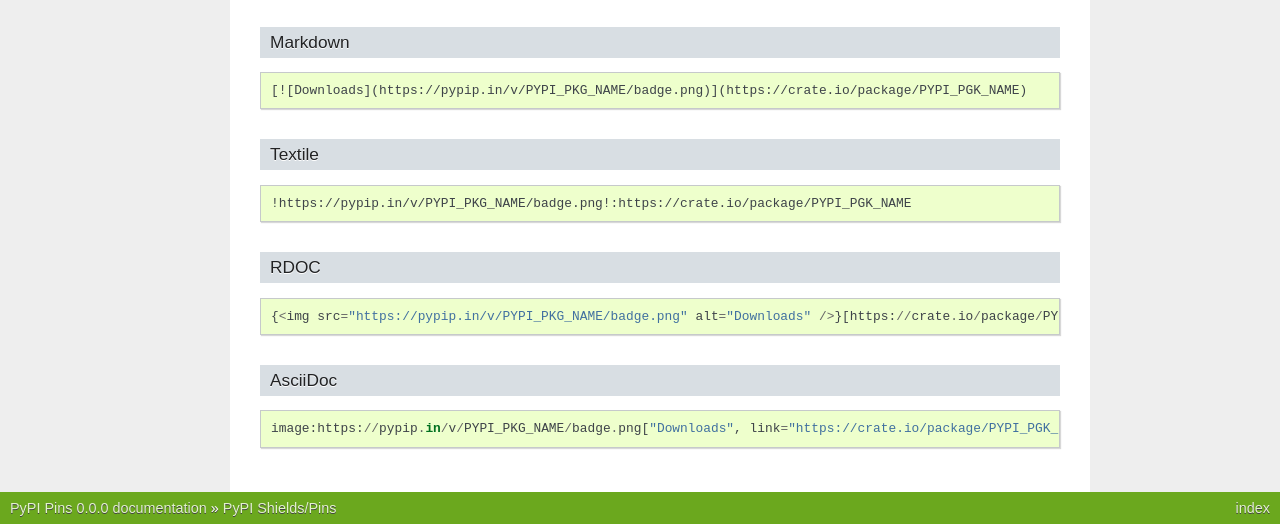
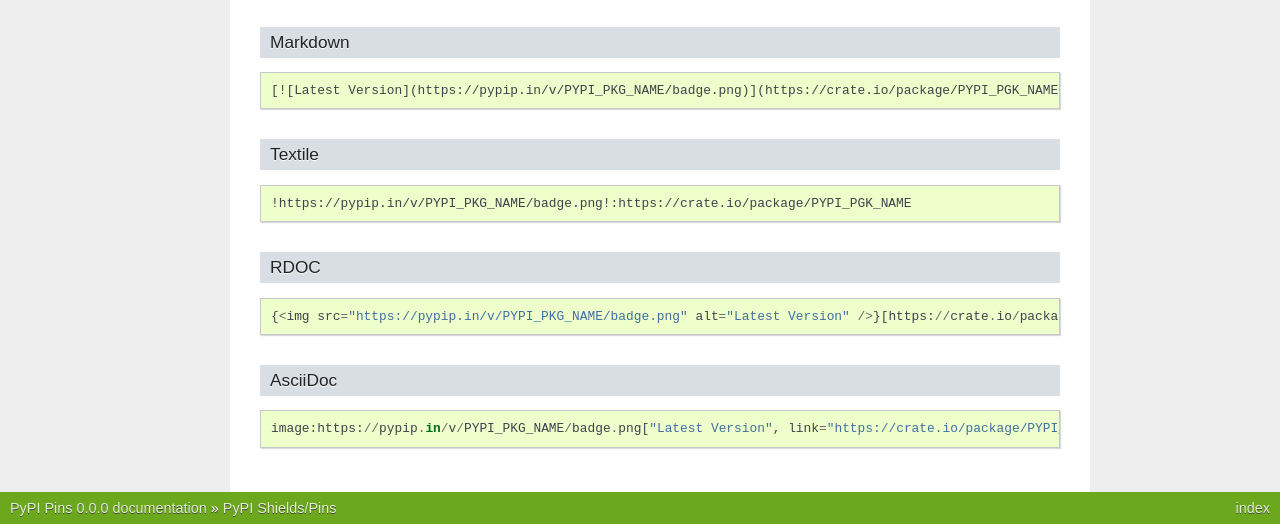
Before and after one commit to badges/pypipins, a Sphinx documentation site: the page built from docs/source/index.rst, in a window 1280 px wide. Shown: the part 1765-2289 px from the top of the page. Built offline with Sphinx 7.4.7, drawn with Linux system fonts in a browser that asks for light colours.

Commit message:
Fix incorrect alt text for version badge examples

```diff
--- a/docs/source/index.rst
+++ b/docs/source/index.rst
@@ -103,7 +103,7 @@
 ~~~~~~~~
 ::
 
-    [![Downloads](https://pypip.in/v/PYPI_PKG_NAME/badge.png)](https://crate.io/package/PYPI_PGK_NAME)
+    [![Latest Version](https://pypip.in/v/PYPI_PKG_NAME/badge.png)](https://crate.io/package/PYPI_PGK_NAME)
 
 Textile
 ~~~~~~~
@@ -115,10 +115,10 @@
 ~~~~
 ::
 
-    {<img src="https://pypip.in/v/PYPI_PKG_NAME/badge.png" alt="Downloads" />}[https://crate.io/package/PYPI_PGK_NAME]
+    {<img src="https://pypip.in/v/PYPI_PKG_NAME/badge.png" alt="Latest Version" />}[https://crate.io/package/PYPI_PGK_NAME]
 
 AsciiDoc
 ~~~~~~~~
 ::
 
-    image:https://pypip.in/v/PYPI_PKG_NAME/badge.png["Downloads", link="https://crate.io/package/PYPI_PGK_NAME"]
+    image:https://pypip.in/v/PYPI_PKG_NAME/badge.png["Latest Version", link="https://crate.io/package/PYPI_PGK_NAME"]
```
